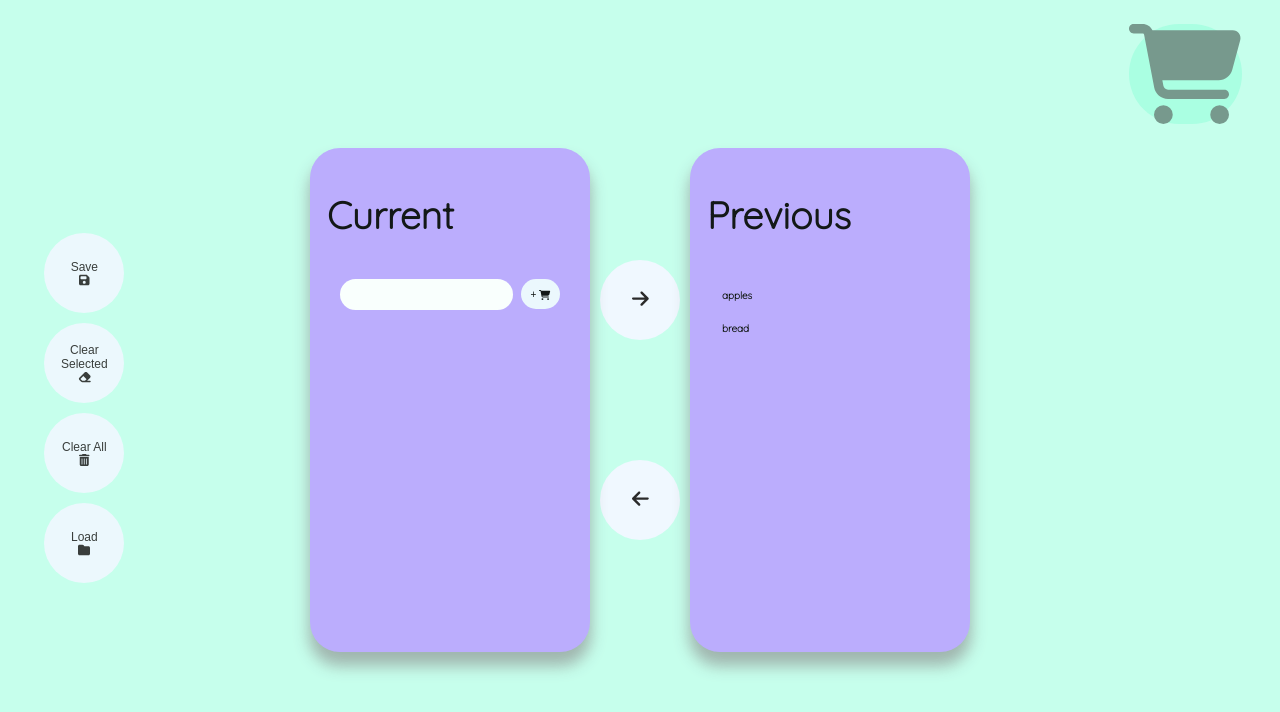
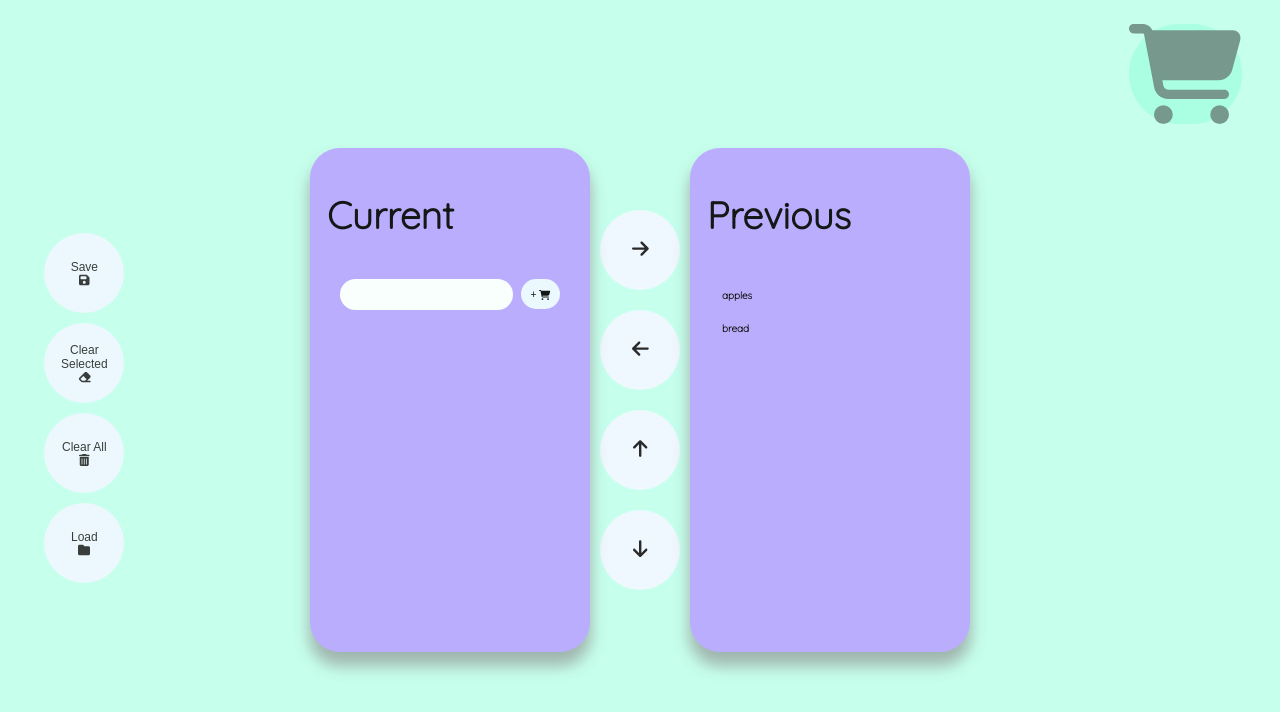
Before and after one commit to peterjohnedbrooke/reactshoppinglist, a React (Create React App) app: page / in a window 1280 px wide. Shown: the top 712 px of the page. Built offline with nearby package versions, Linux system fonts and the light colour scheme; a web font is replaced by a local one.

Commit message:
added move up and down functionality aswell, more info in README

```diff
--- a/src/components/ArrowSelectors/ArrowSelectors.jsx
+++ b/src/components/ArrowSelectors/ArrowSelectors.jsx
@@ -20,16 +20,16 @@ const ArrowSelectors = (props) => {
             <FontAwesomeIcon icon={faArrowLeft}/>
           </button>
         </li>
-        {/* <li>
-          <button onClick={handleMoveUp}>
+        <li>
+          <button className={styles.up} onClick={handleMoveUp}>
             <FontAwesomeIcon icon={faArrowUp}/>
           </button>
         </li>
         <li>
-          <button onClick={handleMoveDown}>
+          <button className={styles.down} onClick={handleMoveDown}>
             <FontAwesomeIcon icon={faArrowDown}/>
           </button>
-        </li> */}
+        </li>
       </ul>
     </div>
   )
--- a/src/components/ArrowSelectors/ArrowSelectors.module.scss
+++ b/src/components/ArrowSelectors/ArrowSelectors.module.scss
@@ -15,7 +15,7 @@
         // margin: 10px;
     }
 
-    .left, .right {
+    .left, .right, .up, .down {
         height: 80px;
         width: 80px;
         padding: 10px;
--- a/src/components/Current/Current.jsx
+++ b/src/components/Current/Current.jsx
@@ -12,10 +12,11 @@ const Current = (props) => {
         <div className={styles.listContainer}>
             <h2>Current</h2>
             <Input handleAdd={handleAdd} newItem={newItem} handleChange={handleChange}></Input>
+            {/* suppressContentEditableWarning={true} contentEditable={true} onInput={handleEditChange} */}
             <ul>
             { currentList.length > 0 ? // added as it was trying to read isSelected when repopulating arrays
               currentList.map((item, index) => (
-                <li onClick={() => handleSelect(index)} suppressContentEditableWarning={true} contentEditable={true} onInput={handleEditChange} key={item.newItem} className={ item.isSelected ? styles.selected : styles.unSelect}>
+                <li onClick={() => handleSelect(index)} key={index} id={index} className={ item.isSelected ? styles.selected : styles.unSelect}>
                     {item.newItem}
                     {
                       item.isSelected ?
--- a/src/components/Dashboard/Dashboard.jsx
+++ b/src/components/Dashboard/Dashboard.jsx
@@ -9,9 +9,10 @@ import { faCartShopping } from '@fortawesome/free-solid-svg-icons';
 
 const Dashboard = () => {
   const [counter, setCounter] = useState(0);
-  const clearList = []
+  const clearList = [];
   const [currentList, setCurrentList] = useState([]);
   const [highPriority, setHightPriority] = useState(false);
+  const [isSelected, setIsSelected] = useState([])
 
   const [previousList, setPreviousList] = useState([
     {
@@ -92,7 +93,6 @@ const Dashboard = () => {
     }
     // catch duplicate words
     const newProduct = {
-      id: 1,
       newItem: newItem,
       isSelected: false,
       isPrevious: false,
@@ -100,13 +100,23 @@ const Dashboard = () => {
     const newProducts = [...currentList, newProduct];
     setCurrentList(newProducts)
     setNewItem('')
+    console.log(newProducts)
   }
 
 
   const handleSelect = (index) => {
     const newCurrenList = [...currentList];
-    newCurrenList[index].isSelected = !newCurrenList[index].isSelected
+    const newIsSelected = [...isSelected]
+    // const checkSelected = newCurrenList.filter(item => (item, item.isSelected === true))
+    // console.log(checkSelected)
+    // if (checkSelected.length > 0) {
+    //   Object.keys(checkSelected).forEach(key => {
+    //     checkSelected[key] = false;
+    //   })
+    // } else {
+    newCurrenList[index].isSelected = !newCurrenList[index].isSelected;
     setCurrentList(newCurrenList)
+
   }
 
   const handlePreviousSelect = (index) => {
@@ -154,7 +164,7 @@ const Dashboard = () => {
   }
 
   const handleOpen = () => {
-    setIsOpen(true);
+    setIsOpen(!isOpen);
   }
 
   const handleMoveRight = () => {
@@ -191,18 +201,29 @@ const Dashboard = () => {
 
   const handleMoveUp = () => {
     const newCurrentList = [...currentList]
-    const newClearList = [...clearList];
-    const selectedItem = newCurrentList.filter(item => item.isSelected === true)
-    console.log(selectedItem)
-    const notSelected = newCurrentList.filter(item => item.isSelected === false)
+    const selectedItem = newCurrentList.find(item => item.isSelected === true)
+    const index = newCurrentList.indexOf(selectedItem)
+    const newIndex = index - 1;
+    if (newIndex <= -1) {
+      return
+    } else {
+    const f = newCurrentList.splice(index, 1)[0];
+    newCurrentList.splice(newIndex, 0, f);
+    setCurrentList([...newCurrentList])
+    }
   }
 
   const handleMoveDown = () => {
     const newCurrentList = [...currentList]
-    const newClearList = [...clearList];
-    const selectedItem = newCurrentList.filter(item => item.isSelected === true)
-    const notSelected = newCurrentList.filter(item => item.isSelected === false)
-    // newCurrentList.insertBefore(selectedItem, notSelected)
+    const selectedItem = newCurrentList.find(item => item.isSelected === true)
+    const index = newCurrentList.indexOf(selectedItem)
+    const newIndex = index +1;
+   if (newIndex <= newCurrentList + 1) {
+      return
+    } else {
+    newCurrentList.splice(newIndex, 0, newCurrentList.splice(index, 1)[0]);
+    setCurrentList([...newCurrentList])
+    }
   }
 
   return (
```
Also changed, not shown: 1 other file (tests, documents, lock files or other folders).
